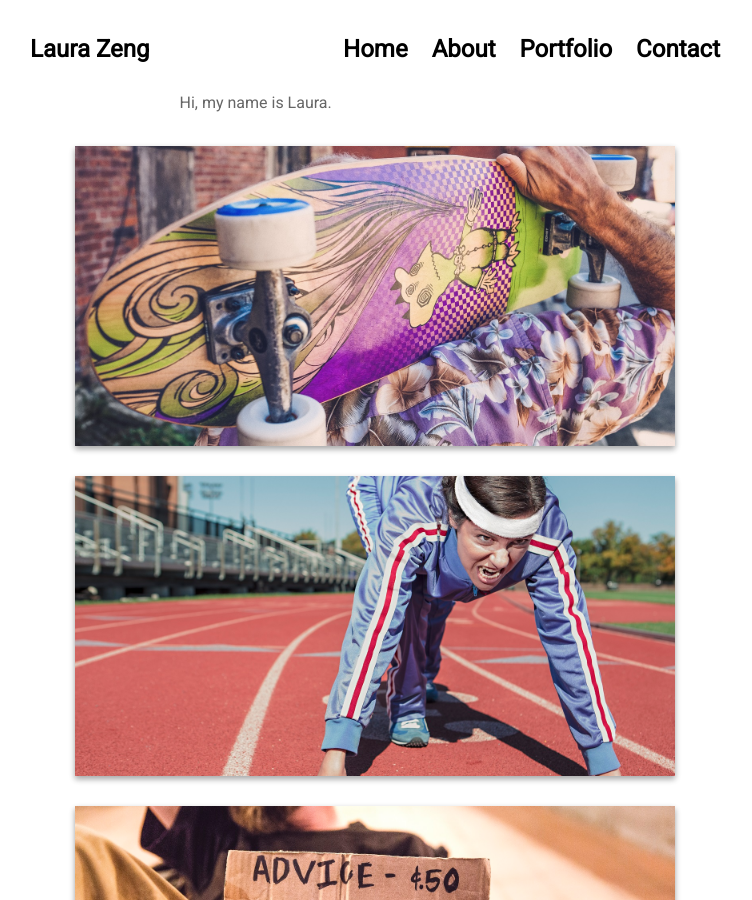
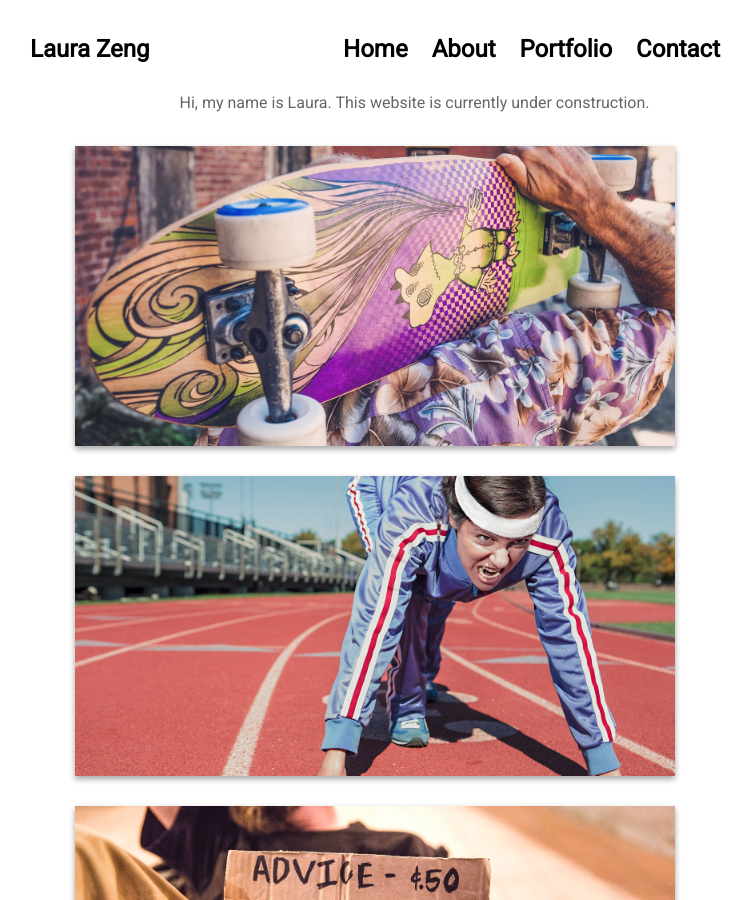
Before and after one commit to laurazeng/laurazeng.github.io, a Jekyll site: the page built from index.md, in a window 1280 px wide and 900 px high. Shown: the whole window, without its empty margins (265-1017 px from the left). Built offline with Jekyll 4.4.1, drawn with Linux system fonts in a browser that asks for light colours; nearby versions of some CDN libraries.

Commit message:
Construction note

```diff
--- a/_layouts/home.html
+++ b/_layouts/home.html
@@ -2,6 +2,6 @@
 layout: default
 ---
 
-Hi, my name is Laura.
+Hi, my name is Laura. This website is currently under construction.
 
 {% include projects.html %}
```
